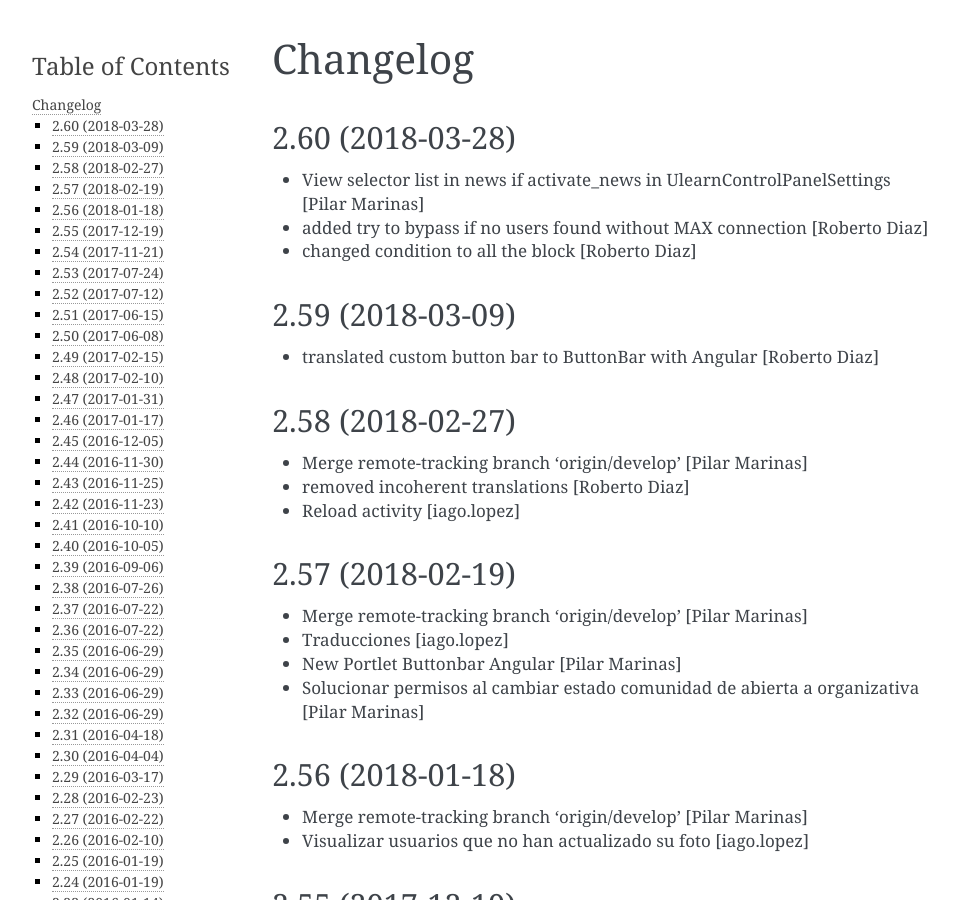
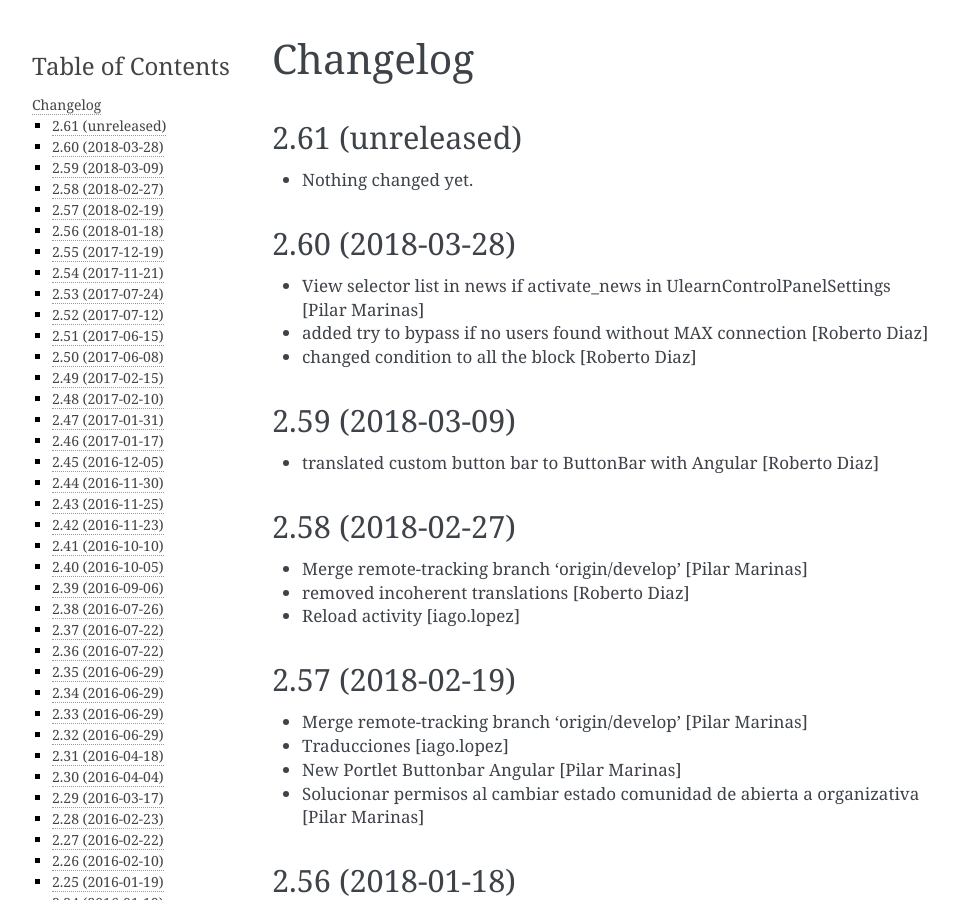
Before and after one commit to UPCnet/ulearn.core, a Sphinx documentation site: the page built from docs/HISTORY.rst, in a window 1280 px wide and 900 px high. Shown: the whole window, without its empty margins (148-1106 px from the left). Built offline with Sphinx 7.4.7, drawn with Linux system fonts in a browser that asks for light colours; pages that are not in the unit, such as notebooks, are missing from menus.

Commit message:
Back to development: 2.61

```diff
--- a/docs/HISTORY.rst
+++ b/docs/HISTORY.rst
@@ -1,5 +1,11 @@
 Changelog
 =========
+
+2.61 (unreleased)
+-----------------
+
+- Nothing changed yet.
+
 
 2.60 (2018-03-28)
 -----------------
--- a/setup.py
+++ b/setup.py
@@ -1,7 +1,7 @@
 from setuptools import setup, find_packages
 import os
 
-version = '2.60'
+version = '2.61.dev0'
 
 README = open('README.rst').read()
 HISTORY = open(os.path.join('docs', 'HISTORY.rst')).read()
```
